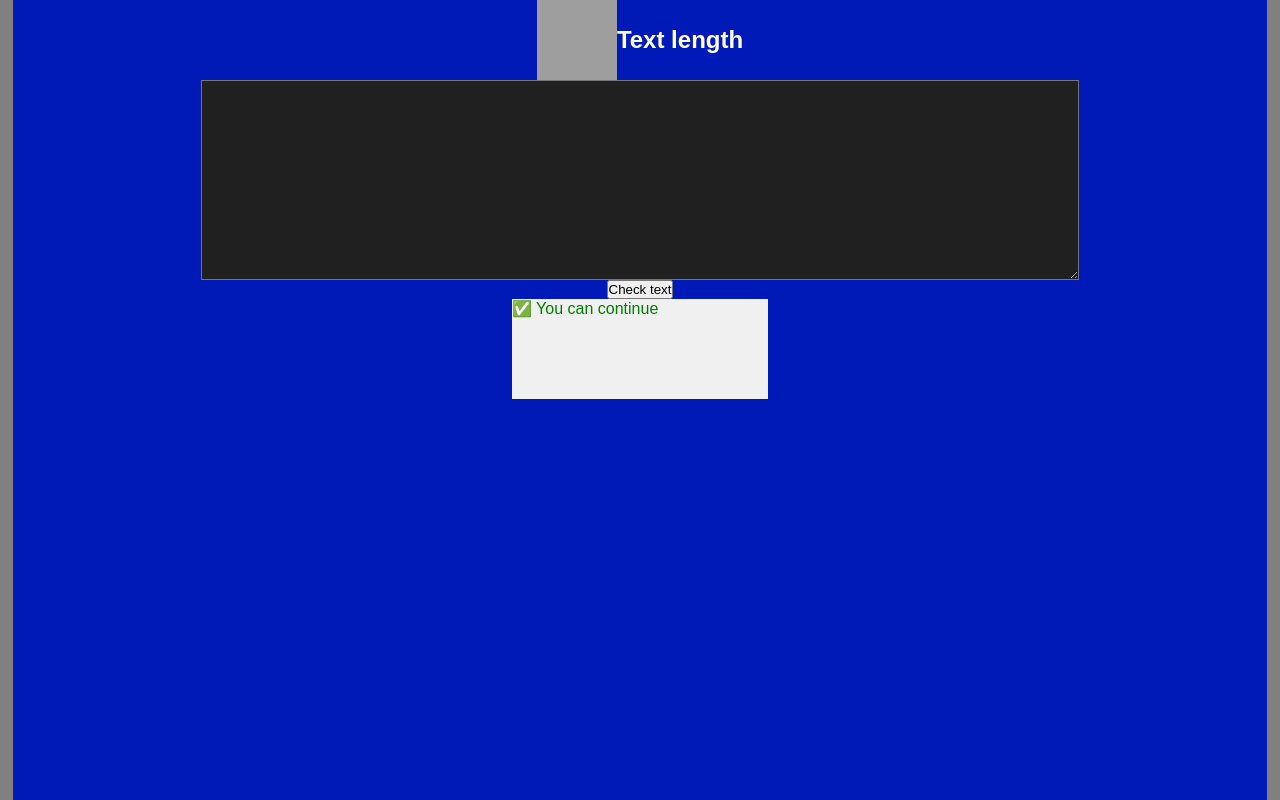
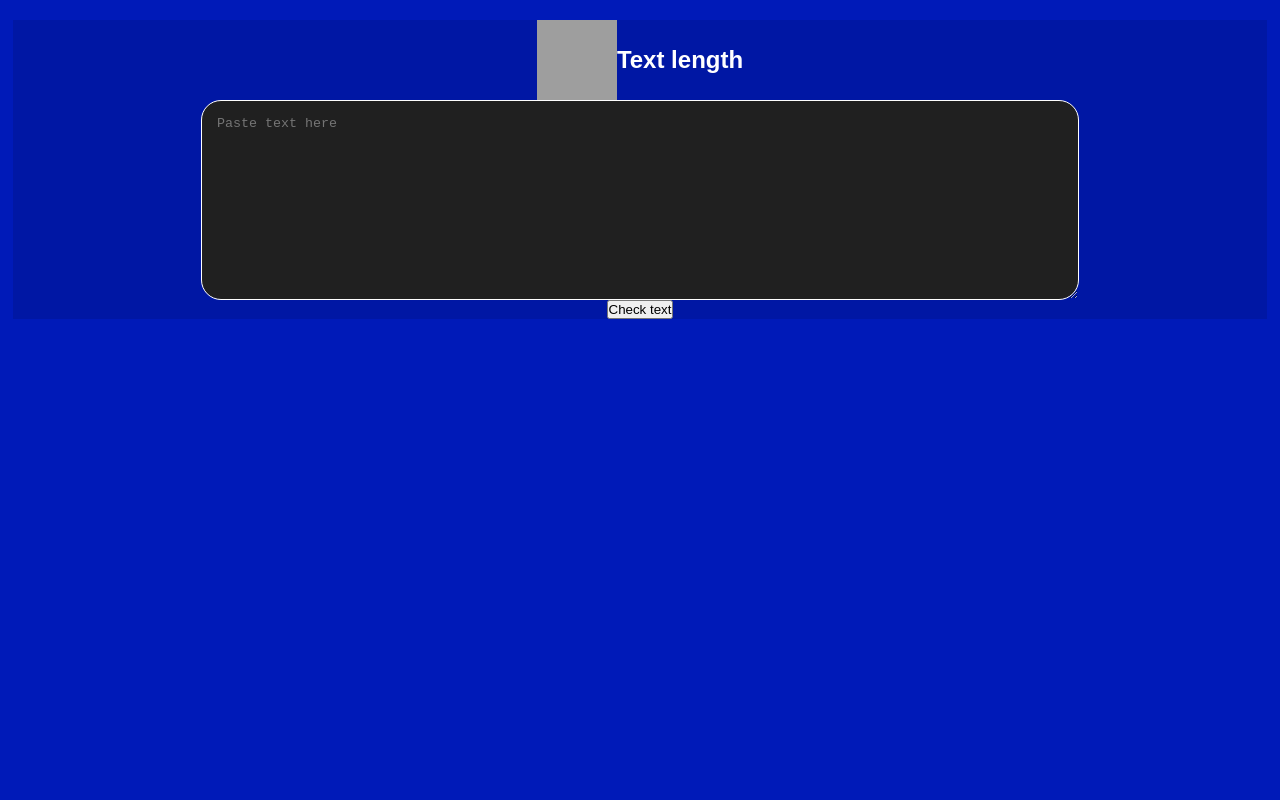
Before and after one commit to Miguezpz/Text-Length-Calculator, a plain HTML site: page index.html in a window 1280 px wide. Both pictures are taken after a click on the button "Check text". Drawn offline with Linux system fonts and the light colour scheme; grey boxes are pictures that could not be loaded.

Commit message:
New styles

```diff
--- a/index.html
+++ b/index.html
@@ -15,10 +15,10 @@
         </div>
 
 
-        <textarea type="text" placeholder="Paste text here" class="text_box""> </textarea>
+        <textarea type="text" placeholder="Paste text here" class="text_box border_radius"></textarea>
         <button class="button_check_text">Check text</button>
 
-        <span class="span_result"></span>
+        <span class="span_result border_radius" style="display: none;"></span>
 
 
     </section>
--- a/script.js
+++ b/script.js
@@ -1,22 +1,41 @@
+
+function executeScript () {
+
     const TEXT_BOX = document.querySelector('.text_box')
     const BUTTON_CHECK_TEXT = document.querySelector('.button_check_text')
     const SPAN_RESULT = document.querySelector('.span_result')
 
-BUTTON_CHECK_TEXT.addEventListener('click', () => {
+    BUTTON_CHECK_TEXT.addEventListener('click', checkTextLength)
+
+    window.addEventListener('keydown', (e) => {
+
+        if (e.key === 'Enter') {
+            checkTextLength()
+        }
+    })
+
+    function checkTextLength() {
+
         const text_value = TEXT_BOX.value.trim()
         const text_length = text_value.length
 
-    checkTextLength(text_length)
-})
+        if (text_length > 0) {
 
-function checkTextLength(text_length) {
             SPAN_RESULT.textContent = ''
+            SPAN_RESULT.style.display = 'flex'
 
             if (text_length <= 2000) {
-        SPAN_RESULT.textContent = '✅ You can continue'
+                SPAN_RESULT.textContent = `✅ Text good to go. The text is ${text_length} characters long.`
                 SPAN_RESULT.style.color = 'green'
             } else {
-        SPAN_RESULT.textContent = '❌ Try to split the text in smaller parts'
+                SPAN_RESULT.textContent = `❌ Make the text paragraph length shorter. The text is ${text_length} characters long.`
+
                 SPAN_RESULT.style.color = 'red'
             }
         }
+    }
+}
+
+
+
+window.addEventListener('load', executeScript)
--- a/styles.css
+++ b/styles.css
@@ -5,12 +5,13 @@
 }
 
 body {
-    background-color: gray;
+    background-color: #001AB8;
     font-family: Arial, Helvetica, sans-serif;
     display: flex;
     flex-direction: column;
     align-items: center;
     justify-content: center;
+    padding: 20px 0px;
 }
 
 .main_page {
@@ -18,9 +19,10 @@ body {
     flex-direction: column;
     align-items: center;
     justify-content: flex-start;
-    background-color: #001AB8;
+
     width: 98vw;
-    height: 100vh;
+    height: auto;
+    background-color: rgba(0, 0, 0, 0.11);
 }
 
 
@@ -47,11 +49,18 @@ body {
     overflow-y: auto; /* muestra scroll cuando llega al máximo */
     white-space: pre-wrap;
     word-wrap: break-word;
-    padding: 10px;
+    padding: 15px;
 }
 
 .span_result {
-    background-color: rgb(240, 240, 240);
-    width: 20vw;
-    height: 100px;
+    background-color: #FFFFFF;
+    padding: 8px;
+    width: auto;
+    height: auto;
+    text-align: center;
 }
+
+.border_radius {
+    border: 1px solid ;
+    border-radius: 20px;
+}
```
Lines whose indentation alone changed are shown as unchanged.
